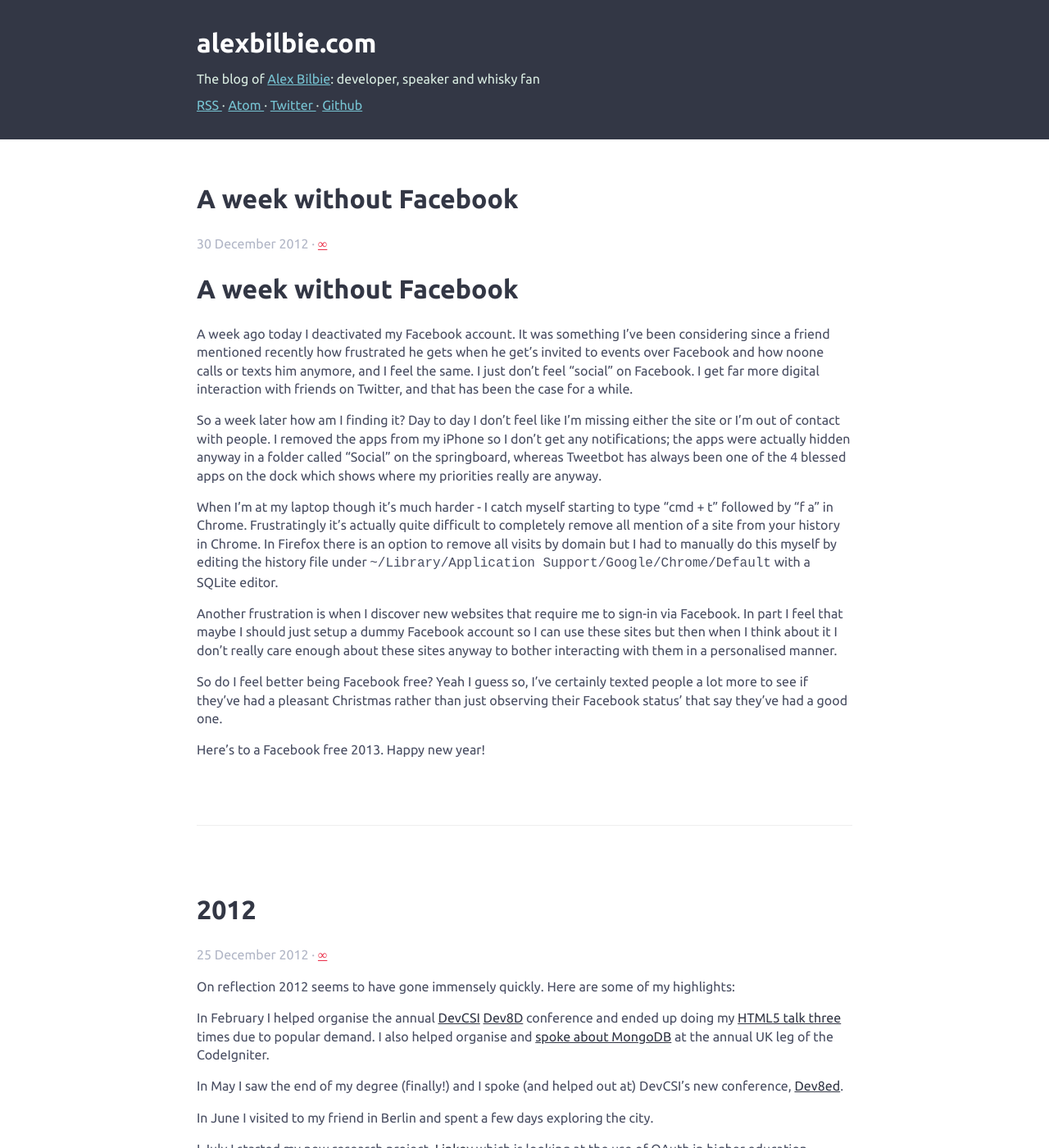
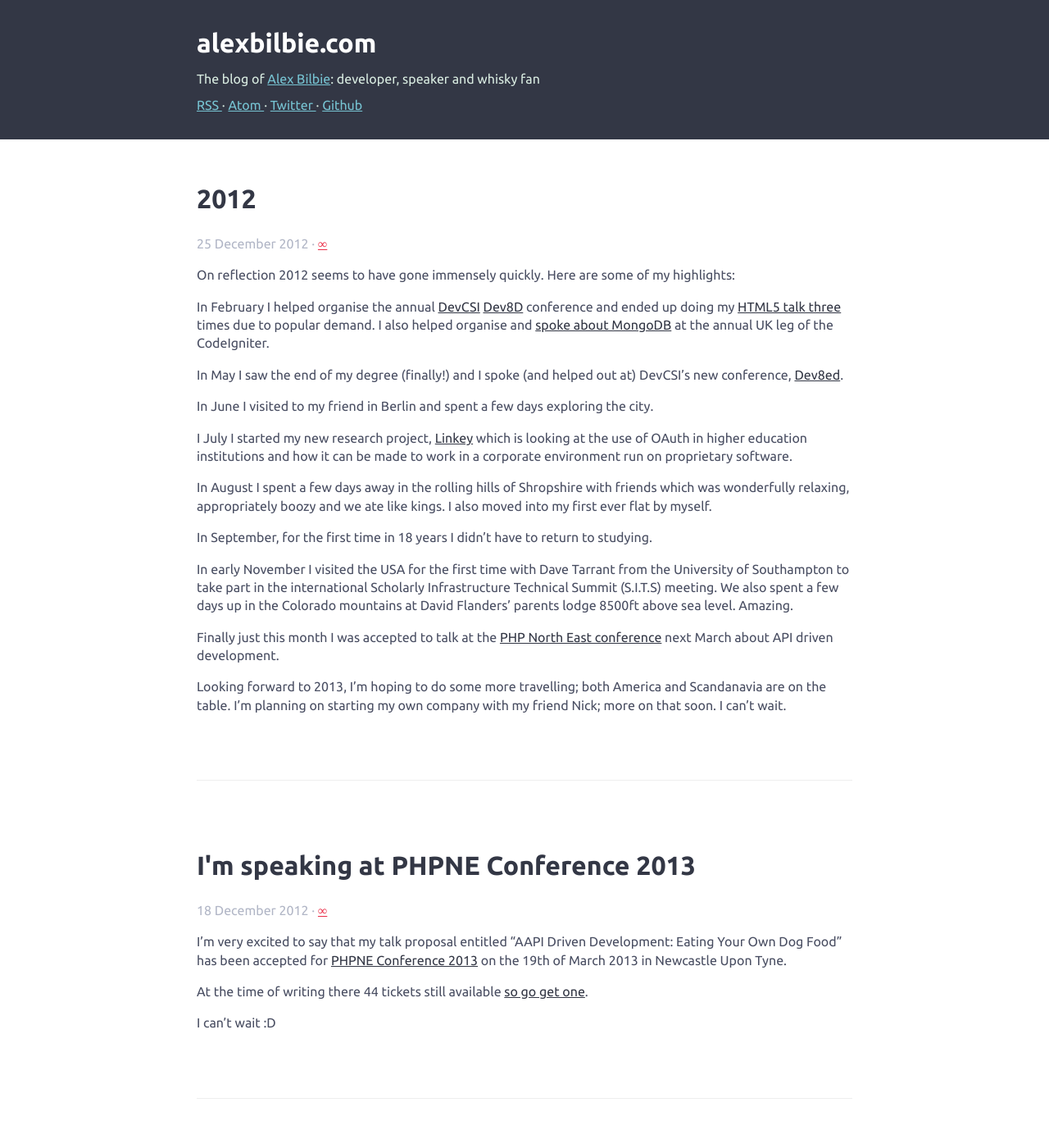
Before and after one commit to alexbilbie/alexbilbie.github.com, a Jekyll site: the page built from index.html, in a window 1280 px wide and 1400 px high. Shown: the whole window at 82% size. Built offline with Jekyll 4.4.1, drawn with Linux system fonts in a browser that asks for light colours; the list of posts is cut into pages by our own code; some of the changed text lies outside the part shown.

Commit message:
Removed h1

```diff
--- a/_posts/2012-12-30-a-week-without-facebook.md
+++ b/_posts/2012-12-30-a-week-without-facebook.md
@@ -1,10 +1,8 @@
 ---
 layout: post
-published: true
+published: false
 title: "A week without Facebook"
 ---
-
-# A week without Facebook
 
 A week ago today I deactivated my Facebook account. It was something I've been considering since a friend mentioned recently how frustrated he gets when he get's invited to events over Facebook and how noone calls or texts him anymore, and I feel the same. I just don't feel "social" on Facebook. I get far more digital interaction with friends on Twitter, and that has been the case for a while.
 
```
